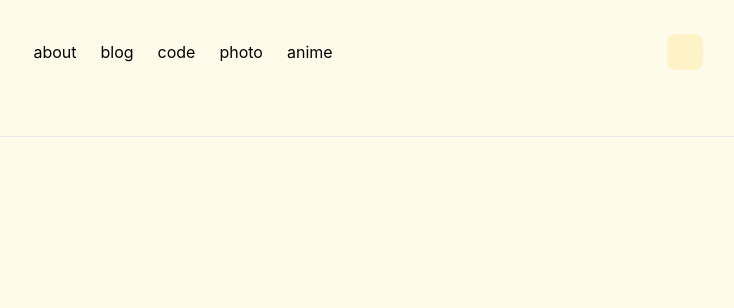
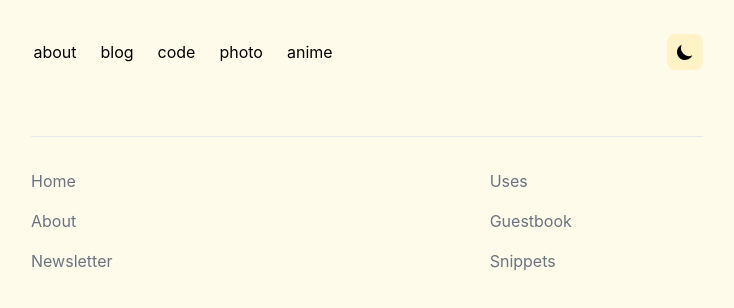
Before and after one commit to vinhocent/triho, a Next.js app: page / in a window 1280 px wide. Shown: the top 308 px of the page, without its empty margins (273-1007 px from the left). Built offline with nearby package versions, Linux system fonts and the light colour scheme.

Commit message:
added sun/moon icons + footer

```diff
--- /dev/null
+++ b/components/footer.tsx
@@ -0,0 +1,73 @@
+import { useState, useEffect } from 'react'
+import { useTheme } from 'next-themes'
+import ThemeSwitch from './themeSwitch'
+import Link from 'next/link'
+
+
+import { useRouter } from 'next/router';
+import NextLink from 'next/link';
+import styles from '../styles/Home.module.css'
+
+
+
+
+const Footer = () => {
+  const [mounted, setMounted] = useState(false)
+  const { theme, setTheme } = useTheme()
+
+  // useEffect only runs on the client, so now we can safely show the UI
+
+  return (
+    <footer className="flex flex-col justify-center items-start max-w-2xl mx-auto w-full mb-8">
+    <hr className="w-full border-1 border-gray-200 dark:border-gray-800 mb-8" />
+    <div className="w-full max-w-2xl grid grid-cols-1 gap-4 pb-16 sm:grid-cols-3">
+      <div className="flex flex-col space-y-4">
+        <Link
+          href="/"
+          className="text-gray-500 hover:text-gray-600 transition"
+        >
+          Home
+        </Link>
+        <Link
+          href="/about"
+          className="text-gray-500 hover:text-gray-600 transition"
+        >
+          About
+        </Link>
+        <Link
+          href="/newsletter"
+          className="text-gray-500 hover:text-gray-600 transition"
+        >
+          Newsletter
+        </Link>
+      </div>
+      <div className="flex flex-col space-y-4">
+
+      </div>
+      <div className="flex flex-col space-y-4">
+        <Link
+          href="/uses"
+          className="text-gray-500 hover:text-gray-600 transition"
+        >
+          Uses
+        </Link>
+        <Link
+          href="/guestbook"
+          className="text-gray-500 hover:text-gray-600 transition"
+        >
+          Guestbook
+        </Link>
+        <Link
+          href="/snippets"
+          className="text-gray-500 hover:text-gray-600 transition"
+        >
+          Snippets
+        </Link>
+
+      </div>
+    </div>
+  </footer>
+  )
+}
+
+export default Footer
--- a/components/header.tsx
+++ b/components/header.tsx
@@ -16,7 +16,7 @@ function NavItem({  href, text }) {
     <NextLink
       href={href}
       className={
-        'hidden md:inline-block p-1 sm:px-3 sm:py-2 rounded-lg hover:bg-gray-200 dark:hover:bg-gray-800 transition-all'
+        'hidden md:inline-block p-1 sm:px-3 sm:py-2 rounded-lg hover:bg-amber-100 dark:hover:bg-gray-800 transition-all'
     }
     >
       <span className="capsize">{text}</span>
--- a/components/page.tsx
+++ b/components/page.tsx
@@ -1,6 +1,8 @@
 
 import { useState, useEffect } from 'react'
 import Header from './header'
+import Footer from './footer'
+
 import styles from '../styles/Home.module.css'
 
 
@@ -11,11 +13,8 @@ const Page = () => {
   return (
     <div>
         <Header/>
-
-
-
-
-      <footer className={styles.footer}></footer>
+        <Footer/>
+      {/* <footer className={styles.footer}></footer> */}
     </div>
 
   )
--- a/components/themeSwitch.tsx
+++ b/components/themeSwitch.tsx
@@ -1,5 +1,7 @@
 import { useState, useEffect } from 'react'
 import { useTheme } from 'next-themes'
+import {MoonIcon, SunIcon} from '@heroicons/react/solid'
+
 
 const ThemeSwitch = () => {
   const [mounted, setMounted] = useState(false)
@@ -14,16 +16,45 @@ const ThemeSwitch = () => {
     return null
   }
 
+
+  const renderLogo = () => {
+    if (theme === 'dark'){
+      return(
+        <SunIcon
+        className = "w-5 h-5"
+
+        onClick={() =>
+          setTheme(theme === 'dark' ? 'light' : 'dark')}
+          />
+
+      )
+    } else {
+      return(
+        <MoonIcon
+        className = "w-5 h-5"
+        onClick={() =>
+          setTheme(theme === 'dark' ? 'light' : 'dark')}
+          />
+      )
+
+
+    }
+
+  }
+
+
   return (
          <button
             aria-label="Toggle Dark Mode"
             type="button"
-            className=" w-9 h-9 bg-amber-100 rounded-lg dark:bg-gray-600 flex items-center justify-center  hover:ring-2 ring-gray-300  transition-all"
-            onClick={() =>
-              setTheme(theme === 'dark' ? 'light' : 'dark')
-            }
-          ></button>
+            className=" w-9 h-9 bg-amber-100 rounded-lg dark:bg-gray-600 flex items-center justify-center  hover:ring-2 ring-gray-300  transition-all" >
+              {renderLogo()}
+
+            </button>
+
+
+
   )
 }
 
-export default ThemeSwitch
+export default ThemeSwitch;
--- a/package.json
+++ b/package.json
@@ -9,6 +9,7 @@
     "lint": "next lint"
   },
   "dependencies": {
+    "@heroicons/react": "^1.0.6",
     "@types/node": "18.11.9",
     "@types/react": "18.0.24",
     "@types/react-dom": "18.0.8",
```
Also changed, not shown: 1 other file (tests, documents, lock files or other folders).
